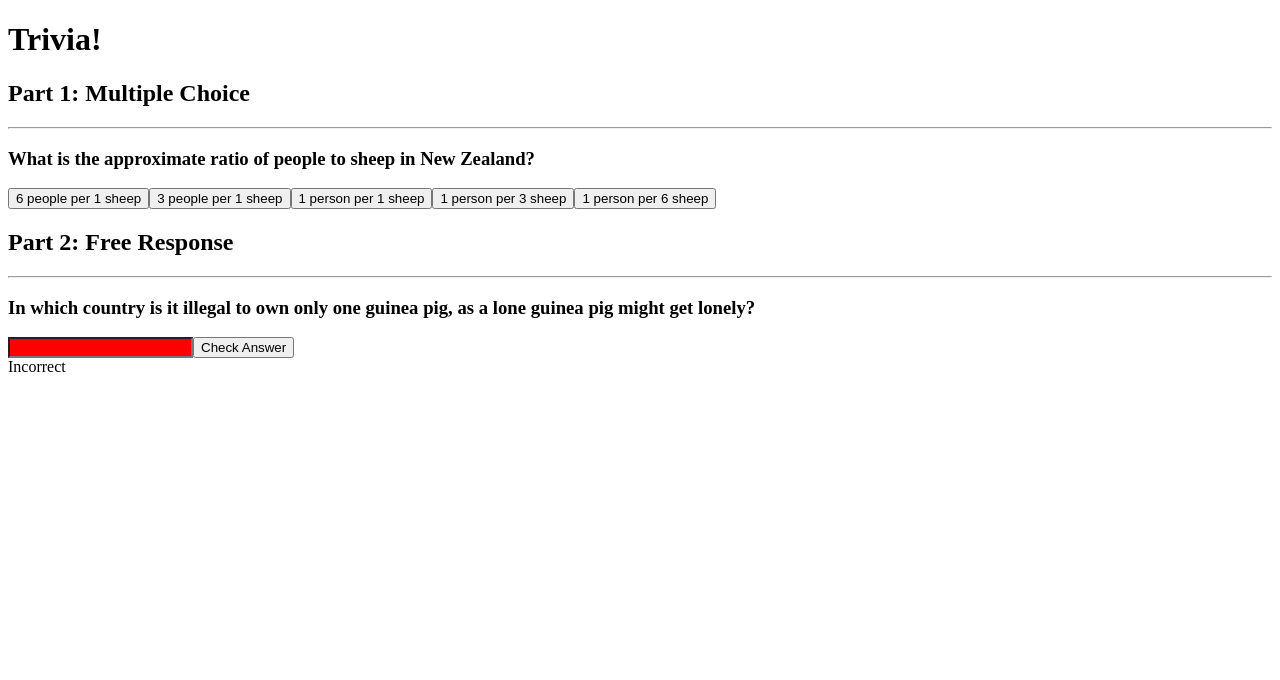
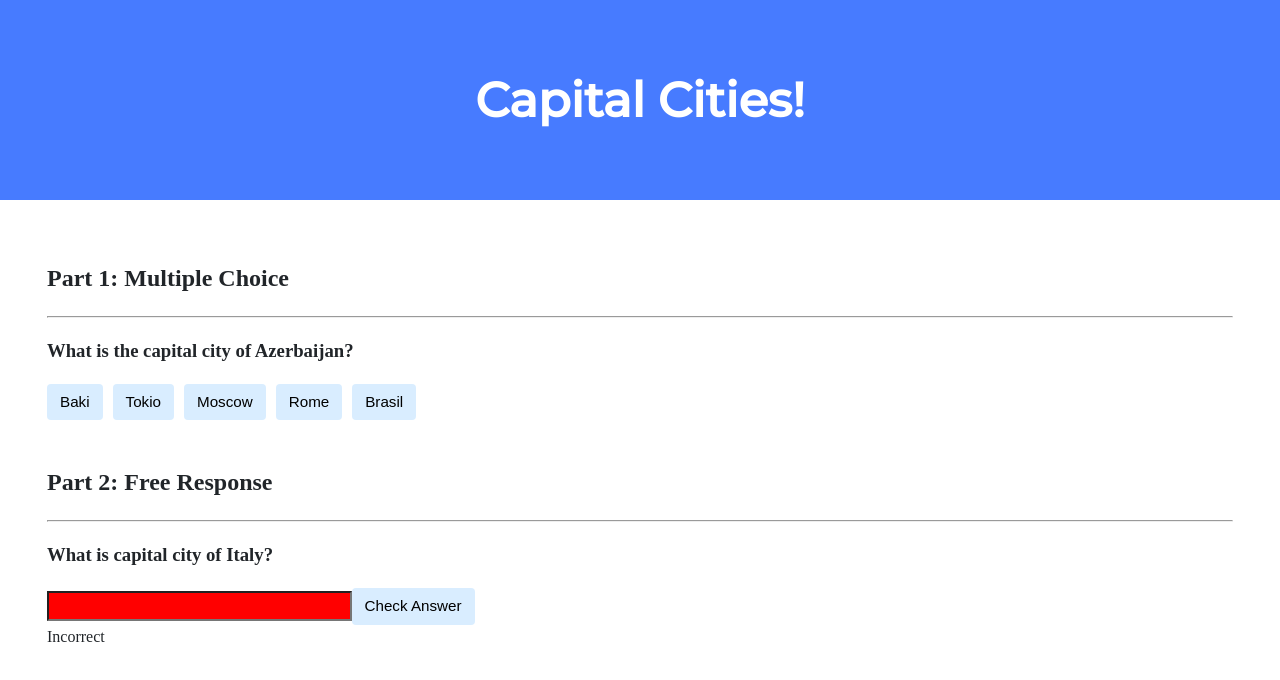
Before and after one commit to ferhadme/asoiu-web-labs, a plain HTML site: page labs/lab5/index.html in a window 1280 px wide. Both pictures are taken after a click on the button "Check Answer". Drawn offline with Linux system fonts and the light colour scheme.

Commit message:
lab 5 (quiz app) added

```diff
--- a/labs/lab5/index.html
+++ b/labs/lab5/index.html
@@ -3,105 +3,19 @@
 <html lang="en">
     <head>
         <link href="https://fonts.googleapis.com/css2?family=Montserrat:wght@500&display=swap" rel="stylesheet">
-        <link href="styles.css" rel="stylesheet">
         <title>Trivia!</title>
-
-        <script>
-            let multipleChoice = [
-                {
-                    'question': 'What is the approximate ratio of people to sheep in New Zealand?',
-                    'answers': [
-                        '6 people per 1 sheep', '3 people per 1 sheep', '1 person per 1 sheep', '1 person per 3 sheep', '1 person per 6 sheep'
-                    ],
-                    'correct': '3 people per 1 sheep'
-                }
-            ];
-
-            let freeResponse = [
-                {
-                    'question': 'In which country is it illegal to own only one guinea pig, as a lone guinea pig might get lonely?',
-                    'correct': 'USA'
-                }
-            ];
-
-            document.addEventListener('DOMContentLoaded', function() {
-                let part1Qs = document.querySelector('#part-1-qs');
-                for (let entity of multipleChoice) {
-                    let entityContainer = document.createElement('div');
-                    let questionHeader = document.createElement('h3');
-                    questionHeader.textContent = entity.question;
-                    entityContainer.append(questionHeader);
-
-                    let answersContainer = document.createElement('div');
-                    for (let answer of entity.answers) {
-                        let answerEl = document.createElement('button');
-                        answerEl.textContent = answer;
-
-                        answerEl.onclick = function() {
-                            let result = document.createElement('span');
-                            if (answerEl.textContent === entity.correct) {
-                                answerEl.style.background = 'green';
-                                result.textContent = 'Correct';
-                            } else {
-                                answerEl.style.background = 'red';
-                                result.textContent = 'Incorrect';
-                            }
-                            entityContainer.append(result);
-                        };
-
-                        answersContainer.append(answerEl);
-                    }
-                    entityContainer.append(answersContainer);
-                    part1Qs.append(entityContainer);
-                }
-
-                let part2Qs = document.querySelector('#part-2-qs');
-                for (let entity of freeResponse) {
-                    let entityContainer = document.createElement('div');
-                    let questionHeader = document.createElement('h3');
-                    questionHeader.textContent = entity.question;
-                    entityContainer.append(questionHeader);
-
-                    let answer = document.createElement('input');
-                    answer.type = 'text';
-                    let submit = document.createElement('button');
-                    submit.textContent = 'Check Answer';
-                    entityContainer.append(answer);
-                    entityContainer.append(submit);
-
-                    submit.onclick = function() {
-                        let result = document.createElement('span');
-                        result.style.display = 'block';
-                        if (answer.value.trim() === entity.correct) {
-                            answer.style.background = 'green';
-                            result.textContent = 'Correct';
-                        } else {
-                            answer.style.background = 'red';
-                            result.textContent = 'Incorrect';
-                        }
-                        entityContainer.append(result);
-                        submit.onclick = null;
-                    }
-                    part2Qs.append(entityContainer);
-                }
-            });
-
-        </script>
-
+	<script src="main.js" defer></script>
+        <link href="style.css" rel="stylesheet">
     </head>
     <body>
-
         <div class="jumbotron">
-            <h1>Trivia!</h1>
+            <h1>Capital Cities!</h1>
         </div>
 
         <div class="container">
-
             <div class="section">
                 <h2>Part 1: Multiple Choice </h2>
                 <hr>
-
-
                 <div id="part-1-qs">
                 </div>
             </div>
@@ -109,13 +23,9 @@
             <div class="section">
                 <h2>Part 2: Free Response</h2>
                 <hr>
-
-
                 <div id="part-2-qs">
                 </div>
-
             </div>
-
         </div>
     </body>
 </html>
--- a/labs/lab5/main.js
+++ b/labs/lab5/main.js
@@ -0,0 +1,80 @@
+let multipleChoice = [
+    {
+        'question': 'What is the capital city of Azerbaijan?',
+        'answers': [
+            'Baki', 'Tokio', 'Moscow', 'Rome', 'Brasil'
+        ],
+        'correct': 'Baki'
+    }
+];
+
+let freeResponse = [
+    {
+        'question': 'What is capital city of Italy?',
+        'correct': 'Rome'
+    }
+];
+
+let part1Qs = document.querySelector('#part-1-qs');
+let part1Qanswered = false;
+for (let entity of multipleChoice) {
+    let entityContainer = document.createElement('div');
+    let questionHeader = document.createElement('h3');
+    questionHeader.textContent = entity.question;
+    entityContainer.append(questionHeader);
+
+    let answersContainer = document.createElement('div');
+    for (let answer of entity.answers) {
+        let answerEl = document.createElement('button');
+        answerEl.textContent = answer;
+
+        answerEl.onclick = function() {
+	    if (part1Qanswered)
+		return;
+            let result = document.createElement('span');
+            if (answerEl.textContent === entity.correct) {
+                answerEl.style.background = 'green';
+                result.textContent = 'Correct';
+            } else {
+                answerEl.style.background = 'red';
+                result.textContent = 'Incorrect';
+            }
+            entityContainer.append(result);
+	    part1Qanswered = true;
+        };
+
+        answersContainer.append(answerEl);
+    }
+    entityContainer.append(answersContainer);
+    part1Qs.append(entityContainer);
+}
+
+let part2Qs = document.querySelector('#part-2-qs');
+for (let entity of freeResponse) {
+    let entityContainer = document.createElement('div');
+    let questionHeader = document.createElement('h3');
+    questionHeader.textContent = entity.question;
+    entityContainer.append(questionHeader);
+
+    let answer = document.createElement('input');
+    answer.type = 'text';
+    let submit = document.createElement('button');
+    submit.textContent = 'Check Answer';
+    entityContainer.append(answer);
+    entityContainer.append(submit);
+
+    submit.onclick = function() {
+        let result = document.createElement('span');
+        result.style.display = 'block';
+        if (answer.value.trim() === entity.correct) {
+            answer.style.background = 'green';
+            result.textContent = 'Correct';
+        } else {
+            answer.style.background = 'red';
+            result.textContent = 'Incorrect';
+        }
+        entityContainer.append(result);
+        submit.onclick = null;
+    }
+    part2Qs.append(entityContainer);
+}
--- a/labs/lab5/style.css
+++ b/labs/lab5/style.css
@@ -48,8 +48,8 @@ button, input[type="submit"] {
     text-align: center;
     transition: color 0.15s ease-in-out, background-color 0.15s ease-in-out, border-color 0.15s ease-in-out, box-shadow 0.15s ease-in-out;
     vertical-align: middle;
+    margin-right: 10px;
 }
-
 
 input[type="text"] {
     line-height: 1.8;
```
Also changed, not shown: index.html (+2 -2 lines).
